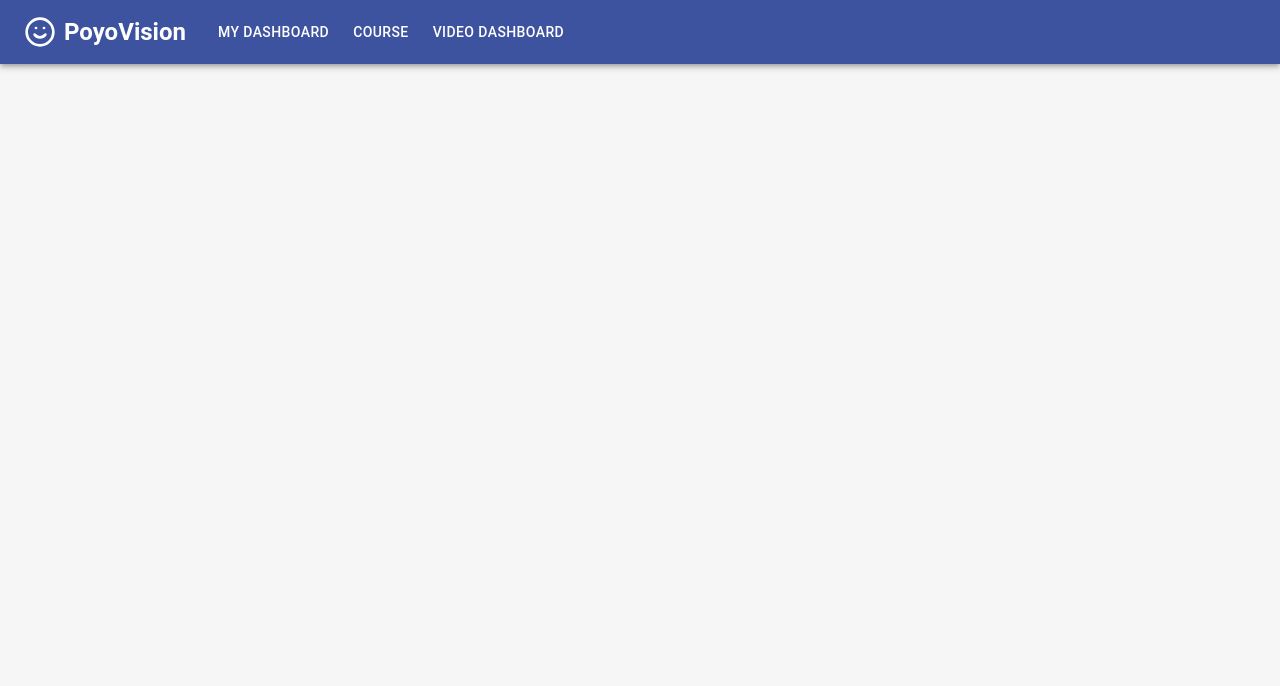
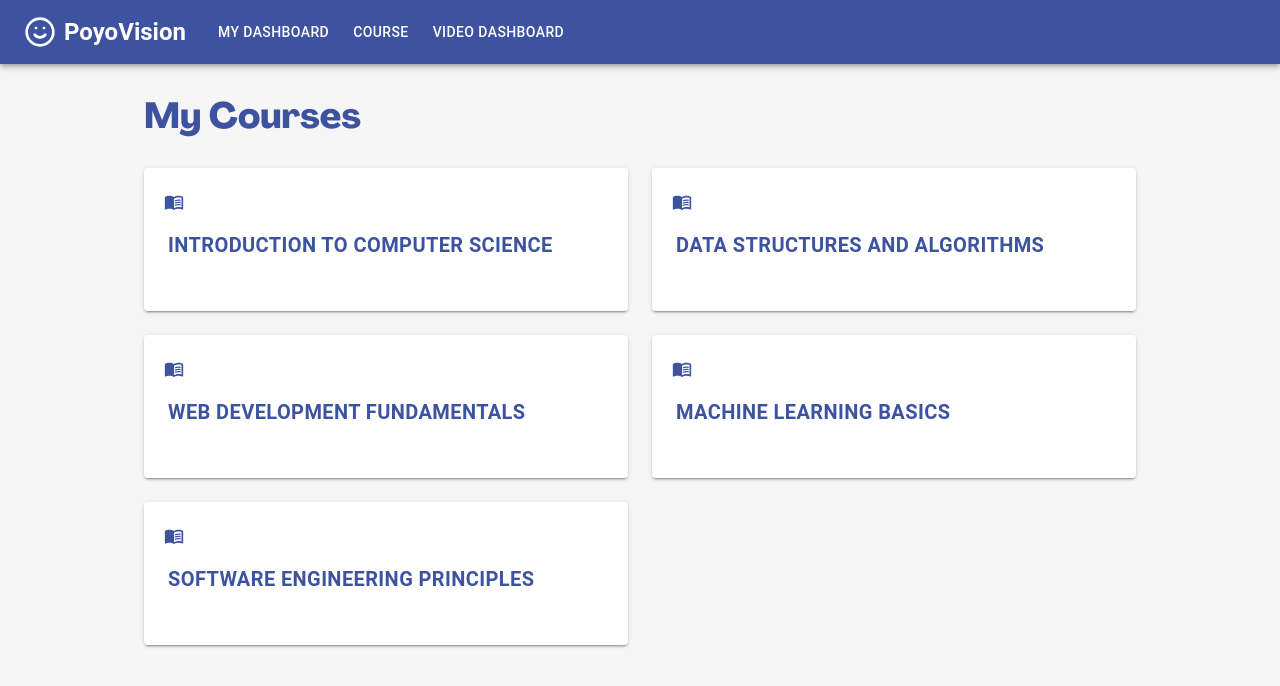
Before and after one commit to david-roh/poyoVision, a Next.js app: page / in a window 1280 px wide. Shown: the top 686 px of the page. Built offline with nearby package versions, Linux system fonts and the light colour scheme.

Commit message:
Made home screen

```diff
--- a/app/page.tsx
+++ b/app/page.tsx
@@ -1,11 +1,18 @@
 "use client";
 
 import { useState, useRef } from "react";
-import Head from "next/head";
-import Image from "next/image";
-import Files from "@/components/Files";
+import { Button, Card, CardContent } from "@mui/material"
+import MenuBookIcon from '@mui/icons-material/MenuBook'
 
 export default function Home() {
+	const courses = [
+		"Introduction to Computer Science",
+		"Data Structures and Algorithms",
+		"Web Development Fundamentals",
+		"Machine Learning Basics",
+		"Software Engineering Principles"
+	  ]
+
 	const [file, setFile] = useState("");
 	const [cid, setCid] = useState("");
 	const [uploading, setUploading] = useState(false);
@@ -49,7 +56,35 @@ export default function Home() {
 	};
 
 	return (
-		<>
-		</>
+		<div>
+		{/* Main Content */}
+			<main className="container max-w-5xl mx-auto px-4 py-8"> {/* Increased max-width */}
+			<h1 className="text-4xl font-bold text-[#3E53A0] mb-8">My Courses</h1> {/* Increased heading size and margin */}
+			<div className="grid gap-6 md:grid-cols-2"> {/* Increased gap and reduced columns */}
+			{courses.map((course, index) => (
+				<Card key={index} sx={{ bgcolor: 'white', boxShadow: 2, '&:hover': { boxShadow: 4 }, transition: 'box-shadow 0.3s' }}>
+					<CardContent sx={{ p: 0 }}>
+						<Button
+							fullWidth
+							startIcon={<MenuBookIcon sx={{ fontSize: 32, color: '#3E53A0' }} />}
+							sx={{
+								justifyContent: 'flex-start',
+								p: 3,
+								height: '100%',
+								textAlign: 'left',
+								'&:hover': { bgcolor: 'rgba(62, 83, 160, 0.1)' },
+								flexDirection: 'column',
+								alignItems: 'flex-start',
+								gap: 2
+							}}
+						>
+							<span style={{ fontWeight: 600, color: '#3E53A0', fontSize: '1.25rem' }}>{course}</span>
+						</Button>
+					</CardContent>
+				</Card>
+			))}
+			</div>
+		</main>
+	  </div>
 	);
 }
```
